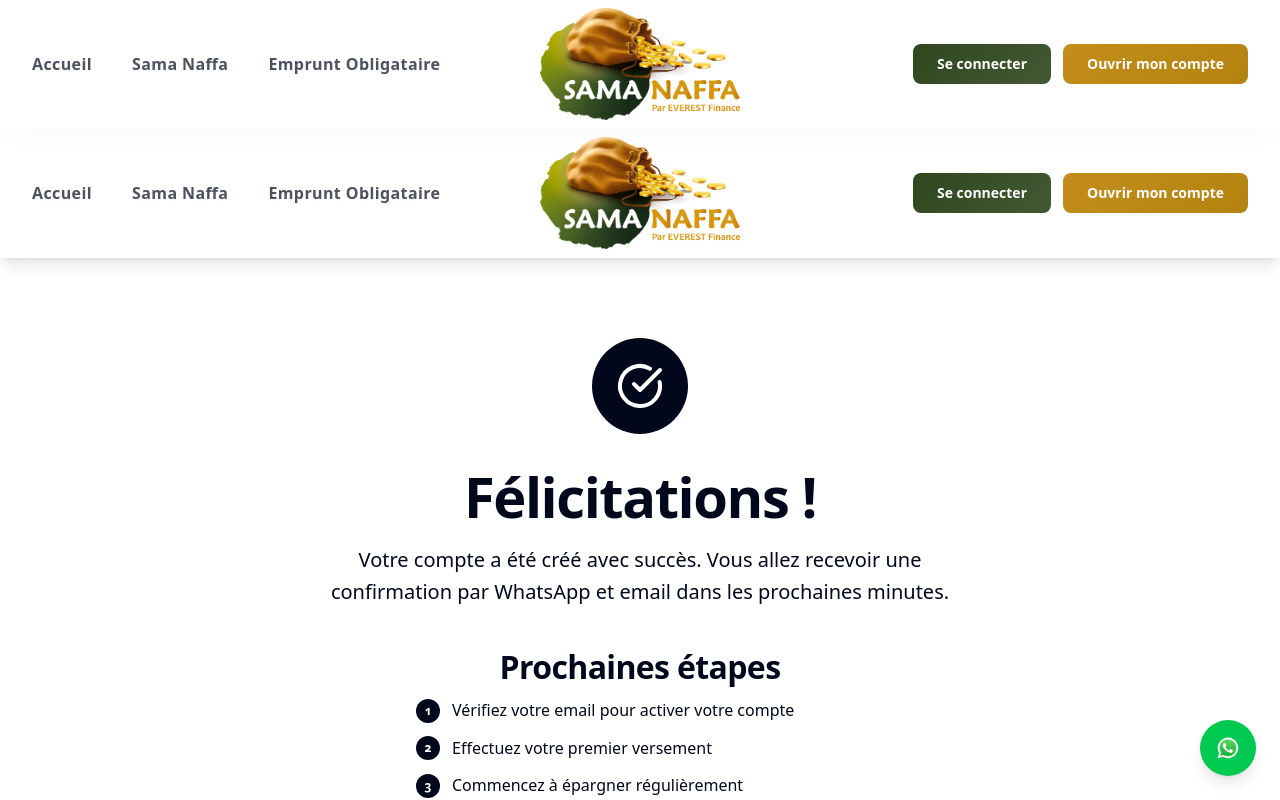
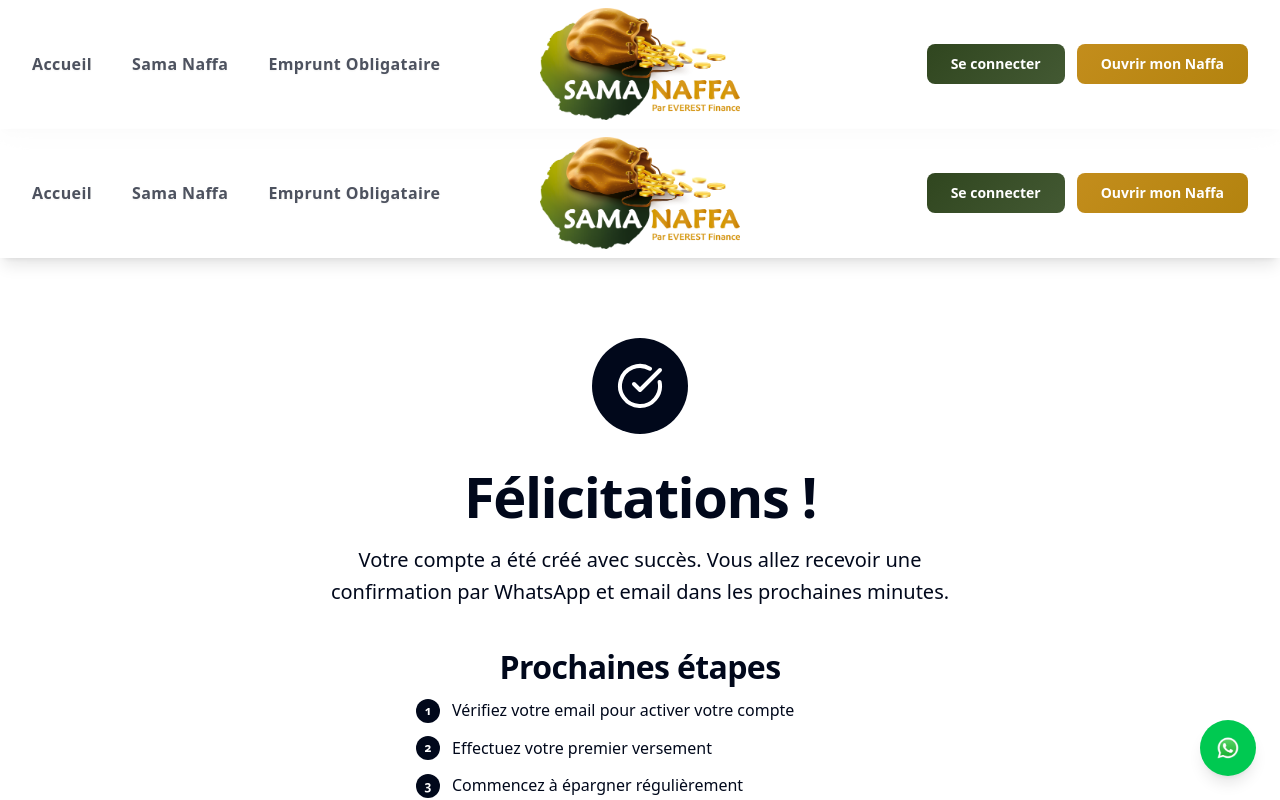
Before and after one commit to everestfin1/samanaffa_landing, a Next.js app: page /succes in a window 1280 px wide. Shown: the top 800 px of the page. Built offline with nearby package versions, Linux system fonts and the light colour scheme.

Commit message:
feat: Update references from "compte" to "Naffa" for consistency across the application

```diff
--- a/src/app/login/page.tsx
+++ b/src/app/login/page.tsx
@@ -430,7 +430,7 @@ function LoginForm() {
                 onClick={() => router.push('/register')}
                 className="text-gold-metallic hover:text-gold-metallic/80 font-medium transition-colors"
               >
-                Créer un compte
+                Créer un Naffa
               </button>
             </p>
           </div>
--- a/src/app/ouvrir-compte/page.tsx
+++ b/src/app/ouvrir-compte/page.tsx
@@ -122,7 +122,7 @@ function OuvrirCompteContent() {
               </Link>
 
               <h1 className="text-4xl font-bold text-card-foreground mb-4">
-                Ouvrir mon compte d&apos;épargne
+                Ouvrir mon Naffa d&apos;épargne
               </h1>
               <p className="text-lg text-muted-foreground">
                 {persona
@@ -484,7 +484,7 @@ function OuvrirCompteContent() {
                 ) : (
                   <Button href="/succes" size="lg">
                     <Shield className="w-4 h-4 mr-2" />
-                    Ouvrir mon compte
+                    Ouvrir mon Naffa
                   </Button>
                 )}
               </div>
--- a/src/app/personas/[slug]/page.tsx
+++ b/src/app/personas/[slug]/page.tsx
@@ -72,7 +72,7 @@ export default function PersonaDetailPage({ params }: PersonaDetailPageProps) {
 
                 <div className="flex flex-col sm:flex-row gap-4">
                   <Button href="/ouvrir-compte" size="lg">
-                    Ouvrir mon compte
+                    Ouvrir mon Naffa
                   </Button>
                   <Button href="/simulateur" variant="outline" size="lg">
                     Simuler mes gains
@@ -213,7 +213,7 @@ export default function PersonaDetailPage({ params }: PersonaDetailPageProps) {
             </p>
             <div className="flex flex-col sm:flex-row gap-4 justify-center">
               <Button href="/ouvrir-compte" size="lg" className="bg-background text-foreground hover:bg-background/90">
-                Ouvrir mon compte maintenant
+                Ouvrir mon Naffa maintenant
               </Button>
               <Button href="/assistance" variant="outline" size="lg" className="border-background text-background hover:bg-background hover:text-foreground">
                 Poser une question
--- a/src/app/register/page.tsx
+++ b/src/app/register/page.tsx
@@ -865,7 +865,7 @@ export default function RegisterPage() {
                   </>
                 ) : (
                   <>
-                    <span>Créer mon compte</span>
+                    <span>Créer mon Naffa</span>
                     <CheckCircleIcon className="w-6 h-6" />
                   </>
                 )}
@@ -877,7 +877,7 @@ export default function RegisterPage() {
         {/* Sign In Link */}
         <div className="mt-8 text-center">
           <p className="text-night/70 text-sm">
-            Déjà un compte ?{' '}
+            Déjà un Naffa?{' '}
             <button
               onClick={() => router.push('/login')}
               className="text-gold-metallic hover:text-gold-metallic/80 font-medium transition-colors"
--- a/src/app/register/previous_flow_page.tsx
+++ b/src/app/register/previous_flow_page.tsx
@@ -222,7 +222,7 @@ export default function RegisterPage() {
         const actualAge = monthDiff < 0 || (monthDiff === 0 && today.getDate() < birthDate.getDate()) ? age - 1 : age;
 
         if (actualAge < 18) {
-          return 'Vous devez avoir au moins 18 ans pour créer un compte';
+          return 'Vous devez avoir au moins 18 ans pour créer un Naffa';
         }
         if (birthDate > today) {
           return 'Date de naissance invalide';
--- a/src/components/Footer.tsx
+++ b/src/components/Footer.tsx
@@ -96,7 +96,7 @@ export default function Footer() {
         {/* Contact Section */}
         <div className="space-y-8">
           <div>
-            <h4 className="font-light mb-6 text-white/90 text-lg"><Link href="/contact" className="hover:text-sama-accent-gold transition-colors duration-300">Nous Contacter</Link></h4>
+            <h4 className="font-light mb-6 text-white/90 text-lg">Nous Contacter</h4>
             <div className="space-y-4 text-white/60 font-light">
               <div className="group hover:text-sama-accent-gold transition-colors duration-300 cursor-pointer">
                 <p className="text-lg">+221 33 822 87 00</p>
--- a/src/components/Navigation.tsx
+++ b/src/components/Navigation.tsx
@@ -246,7 +246,7 @@ export default function Navigation() {
                     className="group relative sama-gradient-accent text-white px-6 py-2.5 rounded-lg font-semibold text-sm hover:sama-hover-accent transition-all duration-300 hover:shadow-lg hover:shadow-sama-accent-gold/25 hover:-translate-y-1 overflow-hidden"
                   >
                     <div className="absolute inset-0 bg-gradient-to-r from-transparent via-white/20 to-transparent -translate-x-full group-hover:translate-x-full transition-transform duration-700"></div>
-                    <span className="relative">Ouvrir mon compte</span>
+                    <span className="relative">Ouvrir mon Naffa</span>
                   </Link>
                 )}
                 </div>
@@ -267,7 +267,7 @@ export default function Navigation() {
                     className="group relative sama-gradient-accent text-white px-6 py-2.5 rounded-lg font-semibold text-sm hover:sama-hover-accent transition-all duration-300 hover:shadow-lg hover:shadow-sama-accent-gold/25 hover:-translate-y-1 overflow-hidden"
                   >
                     <div className="absolute inset-0 bg-gradient-to-r from-transparent via-white/20 to-transparent -translate-x-full group-hover:translate-x-full transition-transform duration-700"></div>
-                    <span className="relative">Ouvrir mon compte</span>
+                    <span className="relative">Ouvrir mon Naffa</span>
                   </Link>
                 )}
               </div>
@@ -386,7 +386,7 @@ export default function Navigation() {
                         className="group relative w-full sama-gradient-accent text-white px-4 py-2 rounded-lg font-semibold hover:sama-hover-accent transition-colors text-center overflow-hidden"
                       >
                         <div className="absolute inset-0 bg-gradient-to-r from-transparent via-white/20 to-transparent -translate-x-full group-hover:translate-x-full transition-transform duration-700"></div>
-                        <span className="relative">Ouvrir mon compte</span>
+                        <span className="relative">Ouvrir mon Naffa</span>
                       </Link>
                     )}
                   </div>
--- a/src/components/hero/Hero.tsx
+++ b/src/components/hero/Hero.tsx
@@ -18,7 +18,7 @@ export default function Hero() {
 
           {/* Subheadline */}
           <p className="text-xl text-muted-foreground mb-12 max-w-3xl mx-auto leading-relaxed">
-            Ouvrez un compte d&apos;épargne ou souscrivez à un APE en 3 clics maximum.
+            Ouvrez un Naffa ou souscrivez à un APE en 3 clics maximum.
             Confirmation immédiate avec preuve de confiance BCEAO.
           </p>
 
--- a/src/components/simulator/Simulator.tsx
+++ b/src/components/simulator/Simulator.tsx
@@ -233,7 +233,7 @@ export default function Simulator() {
               {/* CTA */}
               <div className="pt-6">
                 <Button href="/personas" size="lg" className="w-full">
-                  Ouvrir mon compte d&apos;épargne
+                  Ouvrir mon Naffa d&apos;épargne
                 </Button>
                 <p className="text-sm text-muted-foreground text-center mt-4">
                   Ou <Link href="/simulateur" className="text-foreground hover:text-accent transition-colors duration-300 font-medium">continuez à simuler</Link>
```
